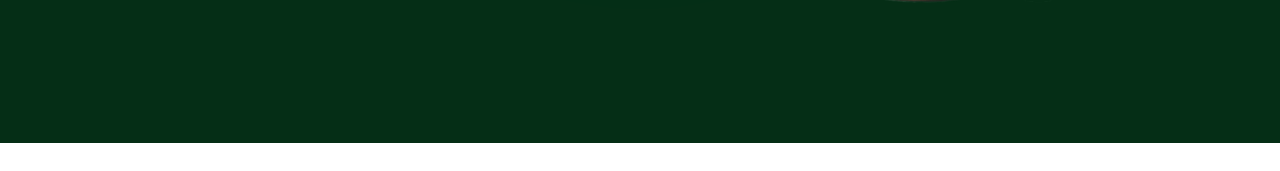
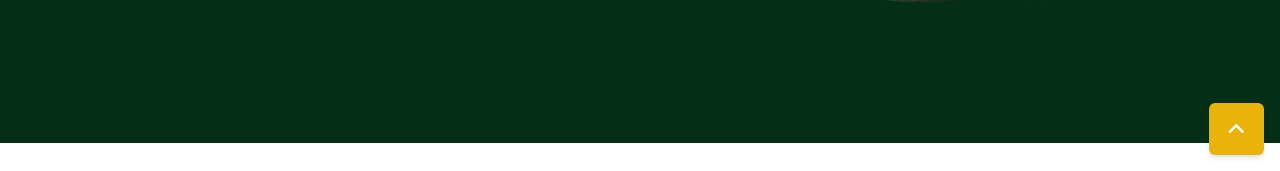
Before and after one commit to yashjainNEU/Roots-Rays, a website: page index.html in a window 1280 px wide. Shown: the part 629-800 px from the top of the page. Drawn offline with nearby package versions, Linux system fonts and the light colour scheme.

Commit message:
first commit

```diff
--- a/index.html
+++ b/index.html
@@ -631,6 +631,13 @@
             class="w-full lg:w-1/2"
           />
         </div>
+        <!-- scroll to top -->
+        <a
+          href="#"
+          class="fixed right-4 bottom-4 bg-yellow-500 shadow-md inline-block px-3 py-2 rounded-md text-lg z-50 hover:-translate-y-1 duration-300"
+        >
+          <i class="ri-arrow-up-s-line text-3xl text-white"></i>
+        </a>
       </footer>
     </main>
 
```
Also changed, not shown: README.md (added), output.css.
